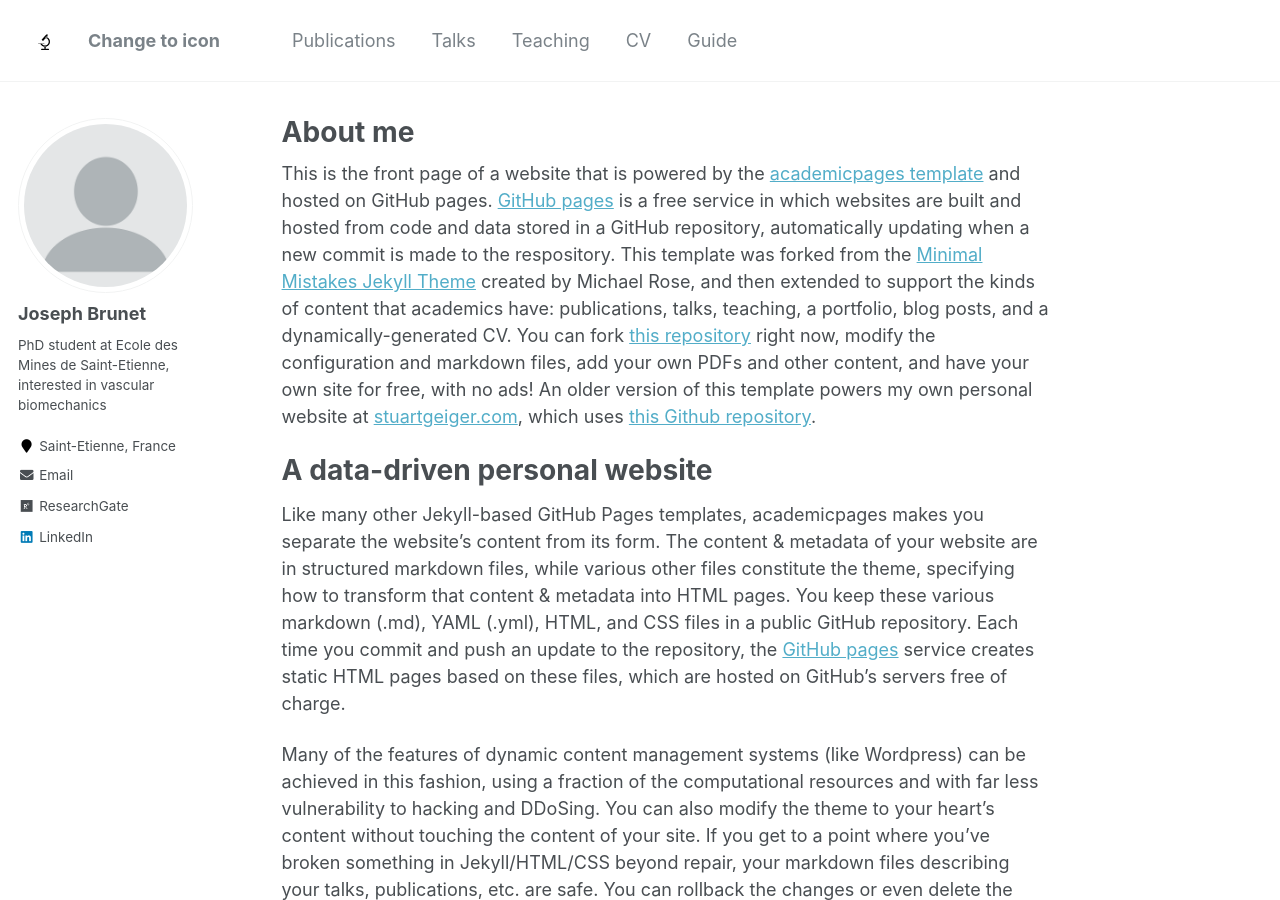
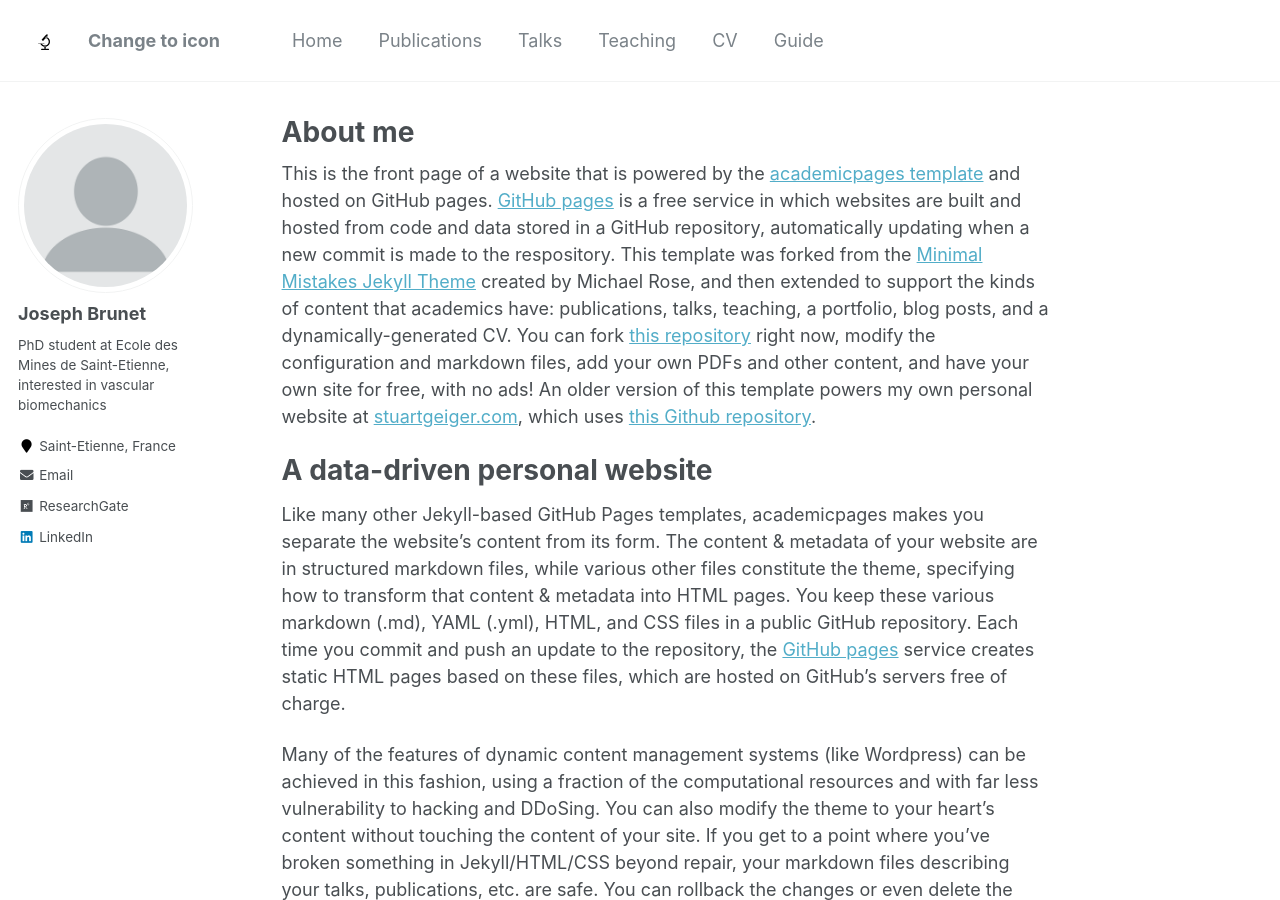
Before and after one commit to JosephBrunet/JosephBrunet.github.io, a Jekyll site: the page built from _pages/about.md, in a window 1280 px wide and 900 px high. Built offline with Jekyll 4.4.1, drawn with Linux system fonts in a browser that asks for light colours.

Commit message:
Update navigation.yml

```diff
--- a/_data/navigation.yml
+++ b/_data/navigation.yml
@@ -1,5 +1,8 @@
 # main links links
 main:
+  - title: "Home"
+    url: "{{ base_path }}/"
+
   - title: "Publications"
     url: /publications/
 
```
